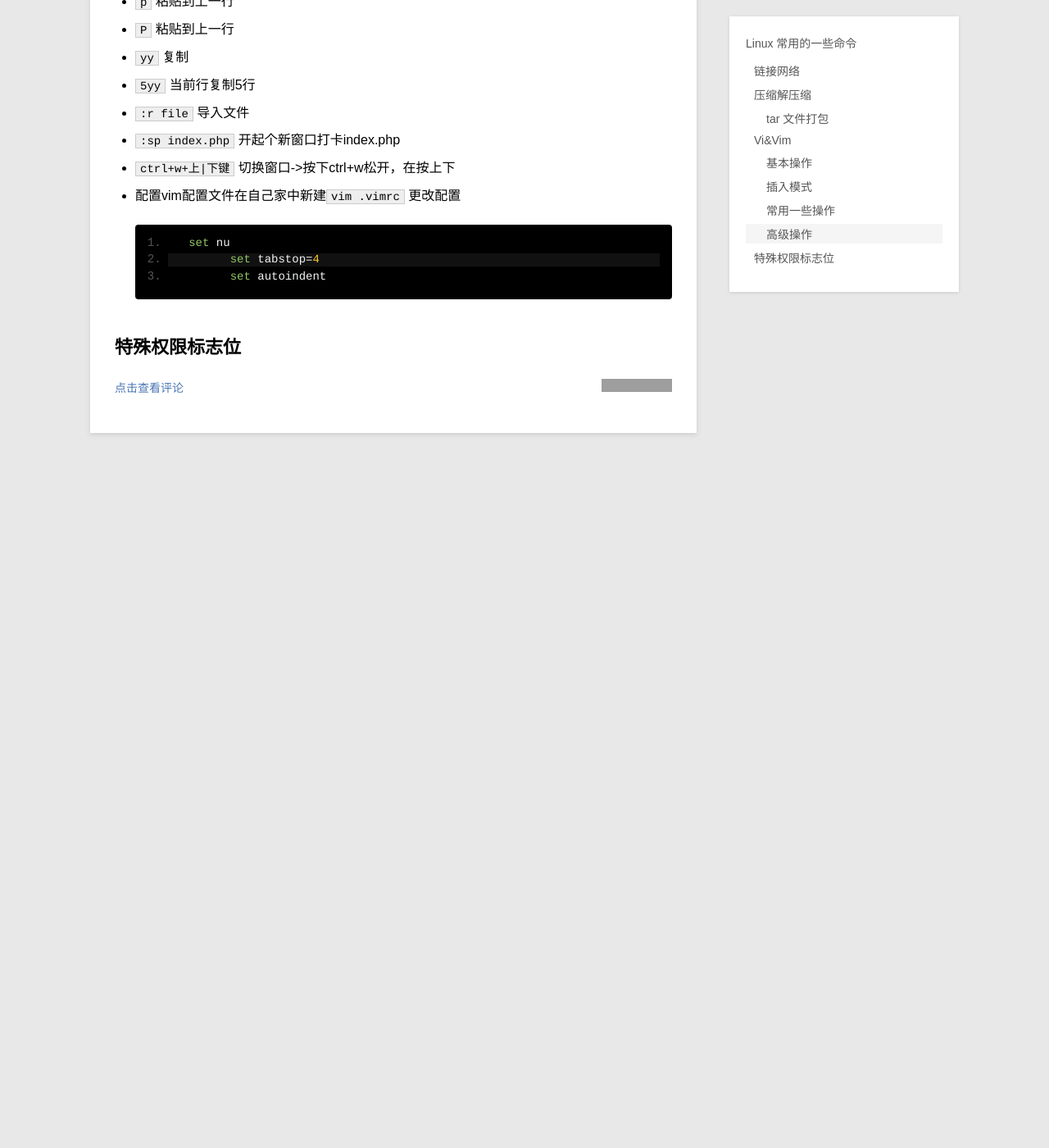
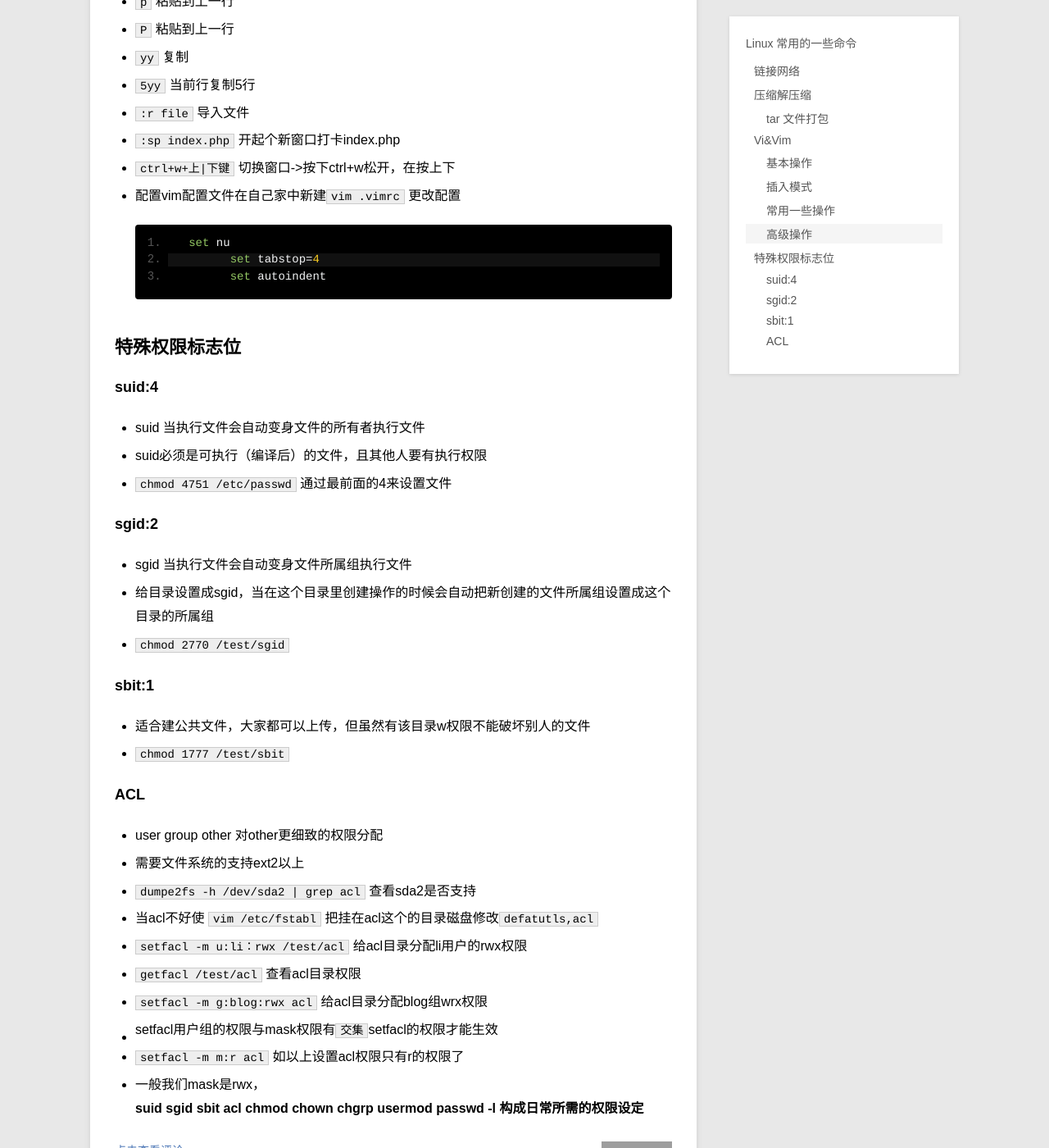
Before and after one commit to vuxx/vuxx.github.com, a Jekyll site: the page built from _posts/blog/2014-01-06-linux-cmd.md, in a window 1280 px wide and 1400 px high, scrolled down 2510 px. Shown: the whole window at 82% size. Built offline with Jekyll 4.4.1, drawn with Linux system fonts in a browser that asks for light colours; Markdown is read by kramdown in place of the engine named in the settings; before the commit the page ends 3118 px from its top, so only the background shows below that; grey boxes are pictures that could not be loaded.

Commit message:
linux update 1

```diff
--- a/_posts/blog/2014-01-06-linux-cmd.md
+++ b/_posts/blog/2014-01-06-linux-cmd.md
@@ -87,3 +87,30 @@ category: blog
     	 set autoindent
 
 ##特殊权限标志位
+
+###suid:4
+* suid 当执行文件会自动变身文件的所有者执行文件
+* suid必须是可执行（编译后）的文件，且其他人要有执行权限
+* `chmod 4751 /etc/passwd` 通过最前面的4来设置文件
+
+###sgid:2
+* sgid 当执行文件会自动变身文件所属组执行文件
+* 给目录设置成sgid，当在这个目录里创建操作的时候会自动把新创建的文件所属组设置成这个目录的所属组
+* `chmod 2770 /test/sgid `
+
+###sbit:1
+* 适合建公共文件，大家都可以上传，但虽然有该目录w权限不能破坏别人的文件
+* `chmod 1777 /test/sbit`
+
+###ACL
+* user group other 对other更细致的权限分配
+* 需要文件系统的支持ext2以上
+* `dumpe2fs -h /dev/sda2 | grep acl` 查看sda2是否支持
+* 当acl不好使 `vim /etc/fstabl` 把挂在acl这个的目录磁盘修改`defatutls,acl`
+*  `setfacl -m u:li：rwx /test/acl` 给acl目录分配li用户的rwx权限
+* `getfacl /test/acl` 查看acl目录权限
+* `setfacl -m g:blog:rwx acl` 给acl目录分配blog组wrx权限
+* setfacl用户|组的权限与mask权限有`交集`setfacl的权限才能生效
+* `setfacl -m m:r acl` 如以上设置acl权限只有r的权限了
+* 一般我们mask是rwx，
+#####suid sgid sbit acl chmod chown chgrp usermod passwd -l 构成日常所需的权限设定
```
